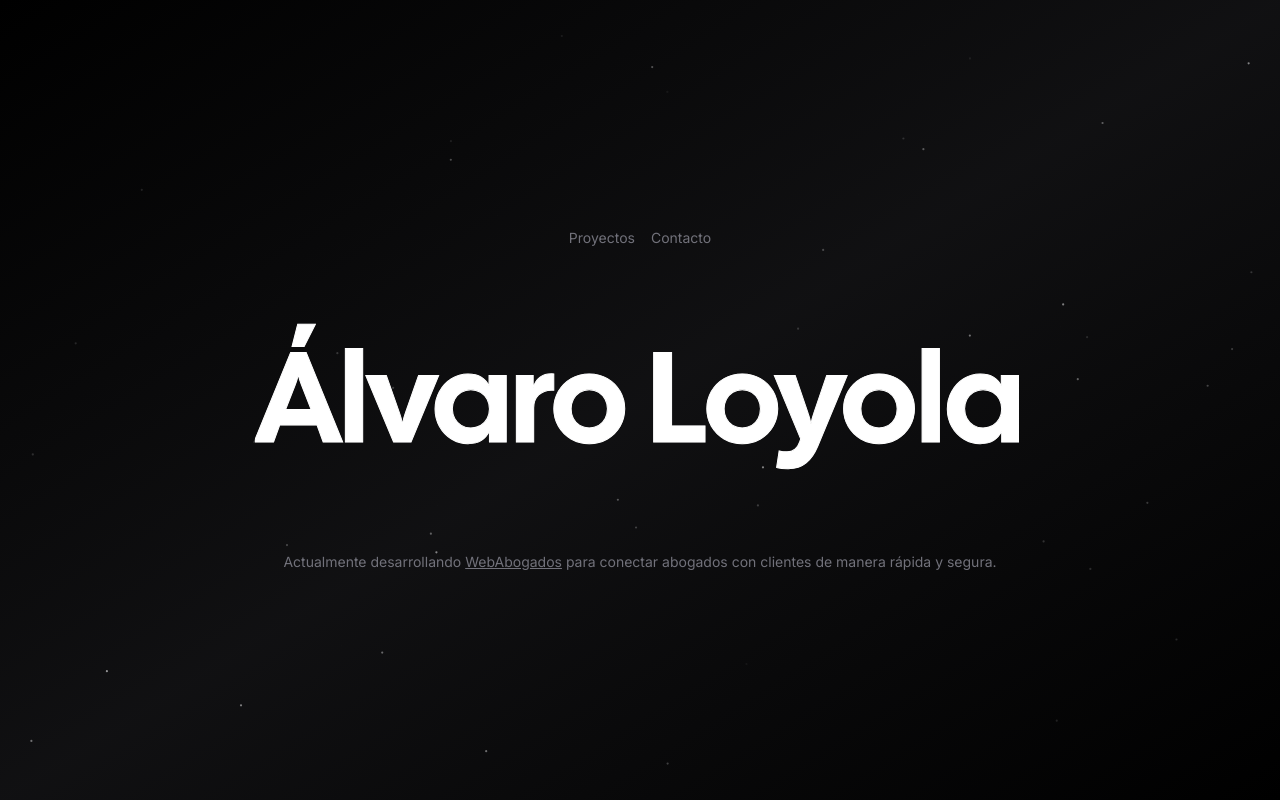
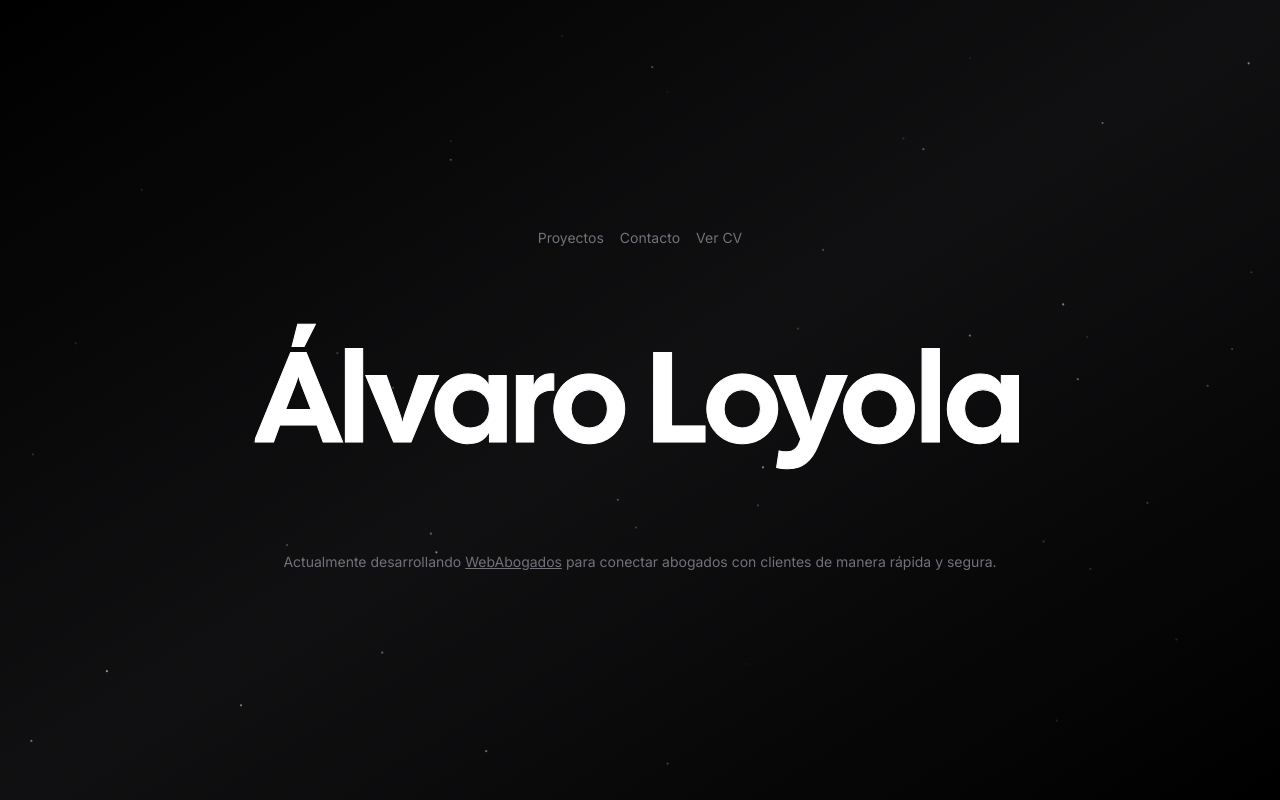
Before and after one commit to clikzz/alvaroloyola.dev, a Next.js app: page / in a window 1280 px wide. Built offline with nearby package versions, Linux system fonts and the light colour scheme; no server answers; what tailwindcss-debug-screens would draw is missing.

Commit message:
feat: Add initial home page with navigation and CV file.

```diff
--- a/app/page.tsx
+++ b/app/page.tsx
@@ -20,6 +20,14 @@ export default function Home() {
               {item.name}
             </Link>
           ))}
+
+          <Link
+            target="_blank"
+            href="https://alvaroloyola.dev/cv.pdf"
+            className="text-sm duration-500 text-zinc-500 hover:text-zinc-300"
+          >
+            Ver CV
+          </Link>
         </ul>
       </nav>
       <div className="hidden w-screen h-px animate-glow md:block animate-fade-left bg-gradient-to-r from-zinc-300/0 via-zinc-300/50 to-zinc-300/0" />
```
Also changed, not shown: 1 other file (tests, documents, lock files or other folders).
